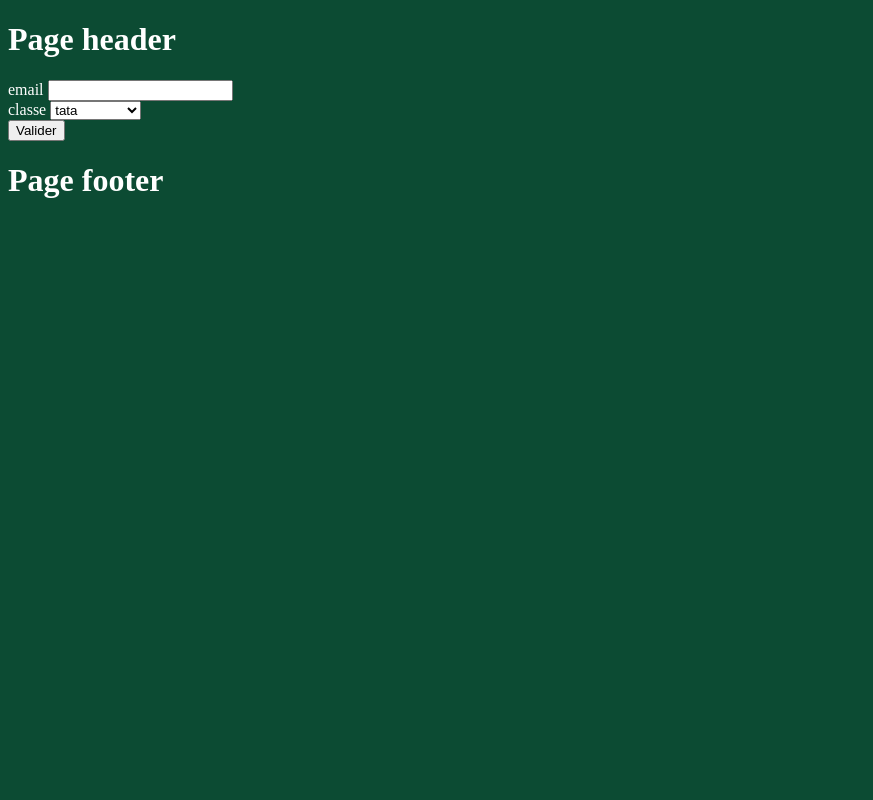
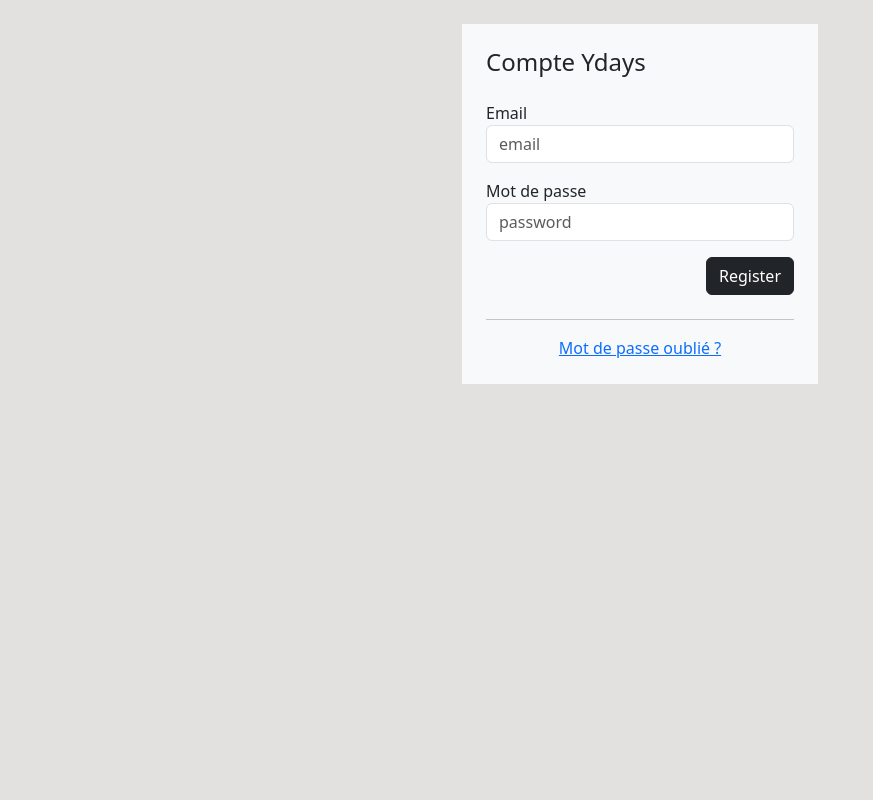
Before and after one commit to Riukotashi/site-bsi-ydayslyon, a Django app: page / in a window 1280 px wide. Shown: the whole page, without its empty margins (0-873 px from the left). Run offline with Django 3.2, Linux system fonts and the light colour scheme; some libraries are stand-ins or nearby versions.

Commit message:
ajout de la base de recuperation de mdp

```diff
--- a/bsiydayslyon/urls.py
+++ b/bsiydayslyon/urls.py
@@ -18,6 +18,6 @@ from django.urls import path, include
 
 urlpatterns = [
     path('', include('manageldapusers.urls')),
-    path('verification/', include('verify_email.urls')),
+    # path('verification/', include('verify_email.urls')),
     path('admin/', admin.site.urls),
 ]
--- a/manageldapusers/models.py
+++ b/manageldapusers/models.py
@@ -1,8 +1,8 @@
 from django.db import models
+
 
 # Create your models here.
 class LdapUser(models.Model):
-
     CHOICES = (
         ('toto', 'tata'),
         ('LIM', 'LIMART'),
@@ -19,10 +19,9 @@ class LdapUser(models.Model):
     username = models.CharField(max_length=255, unique=True)
     email = models.EmailField(unique=True)
     # Est-ce que l'utilisateur à validé son inscription
-    is_active =     models.BooleanField(default=False)
+    is_active = models.BooleanField(default=False)
     # Est-ce que le compte a été validé par un admin
     isValidated = models.BooleanField(default=False)
-
 
     # def save(self, *args, **kwargs):
     #     self.name = self.name.upper()
--- a/manageldapusers/templates/manageldapusers/index.html
+++ b/manageldapusers/templates/manageldapusers/index.html
@@ -1,22 +1,43 @@
 {% extends 'layout.html' %}
+{% load bootstrap5 %}
 
 
 {% block title %}Accueil{% endblock title %}
 
 {% block content %}
-<form action="/" method="post" class="join-form mt-8 m-auto">
-    {% csrf_token %}
+    <div class="container">
+        <div class="row">
+            <div class="col-md-4 offset-md-4">
+                <div class="login-form bg-light mt-4 p-4">
+                    <form action="{% url 'homepage' %}" method="post" class="row g-3">
+                    {% csrf_token %}
 
-    <div class="mt-4">
-    email
-      {{ form.email }}
+                        <h4>Compte Ydays</h4>
+
+                        <div class="col-12">
+                            <label>Email</label>
+
+                                <input type="text" name="username" class="form-control" placeholder="email">
+
+                        </div>
+
+                        <div class="col-12">
+                            <label>Mot de passe</label>
+
+                                <input type="password" name="password" class="form-control" placeholder="password">
+
+                        </div>
+
+                        <div class="col-12">
+                            <button type="submit" class="btn btn-dark float-end">Register</button>
+                        </div>
+                    </form>
+                    <hr class="mt-4">
+                    <div class="col-12">
+                        <p class="text-center mb-0"> <a href="{% url 'forgotpassword' %}">Mot de passe oublié ?</a></p>
+                    </div>
+                </div>
+            </div>
+        </div>
     </div>
-    <div class="mt-4">
-    classe
-        {{ form.className }}
-      </div>
-    <div class="mt-4">
-      <input type="submit" value="Valider" class="bg-gray-900 p-3 cursor-pointer w-full">
-    </div>
-  </form>
 {% endblock content %}
--- a/manageldapusers/urls.py
+++ b/manageldapusers/urls.py
@@ -4,4 +4,5 @@ from . import views
 
 urlpatterns = [
     path('', views.homepage, name='homepage'),
+    path('/forgotpassword', views.forgot_password, name='forgotpassword'),
 ]
--- a/manageldapusers/views.py
+++ b/manageldapusers/views.py
@@ -1,19 +1,17 @@
-from django.db.models.fields import NullBooleanField
+import json
+import uuid
+
+from django.conf import settings
 from django.shortcuts import render
+from django.core.mail import send_mail
 
-from django.http import HttpResponse
-
-from django.shortcuts import render
-
-from .forms import registerForm
-
-from .models import LdapUser
-
-from verify_email.email_handler import send_verification_email
+from manageldapusers.forms import registerForm
+from manageldapusers.models import LdapUser
 
 
 def homepage(request):
-    #return render(request, 'manageldapusers/index.html', locals())
+    # send_reset_password_mail('lol je suis le lien', ['kevin.monot@ynov.com'])
+    # return render(request, 'manageldapusers/index.html', locals())
 
     if request.method == 'POST':
         # initialise le formulaire avec les données envoyées
@@ -30,23 +28,45 @@ def homepage(request):
             if str(request.POST.get('className', False)) == choice[0]:
                 choice_is_valid = True
                 print('choix')
-        # if "toto" in CHOICES:
-        #     print("c'est bien les bons trucs de bg")
         if choice_is_valid:
             print("choice fonctionne")
 
         if splitted_email[1] == "protonmail.com" and choice_is_valid:
             student.firstname = splitted_email[0].split('.')[0].capitalize()
             student.lastname = splitted_email[0].split('.')[1].upper()
-            student.fullname = student.lastname + " "+ student.firstname
+            student.fullname = student.lastname + " " + student.firstname
             student.username = (student.firstname[0] + student.lastname).lower()
             # ça marche pas parce que db sqlite
             # inactive_user = send_verification_email(request, student)
             student.save()
-        else :
+        else:
             print("caca")
 
     else:
-        form = registerForm() # le formulaire à afficher sur la page
+        form = registerForm()  # le formulaire à afficher sur la page
 
     return render(request, 'manageldapusers/index.html', locals())
+
+
+def send_reset_password_mail(link_to_send, ldap_user):
+    subject = "YDAYS INFRA RESEST PASSWORD"
+    message = link_to_send
+    try:
+        send_mail(subject, message, settings.DEFAULT_FROM_EMAIL, [ldap_user])
+        return True
+    except:
+        return False
+
+
+def forgot_password(request):
+    if request.method == 'POST':
+        email = request.POST.__getitem__('email')
+        #a implementer avec la bdd/ldap3 , check si il existe deja
+        send_reset_password_mail(link_to_send=generate_unique_link(),ldap_user=email)
+
+        return render(request, 'manageldapusers/forgotPassword.html', locals())
+    return render(request, 'manageldapusers/forgotPassword.html', locals())
+
+
+def generate_unique_link():
+    return uuid.uuid4().hex[:24]
--- a/static/css/style.css
+++ b/static/css/style.css
@@ -1,4 +1,7 @@
 body {
-    background-color: #0c4b33;
-    color: #fff;
+    background-color: #e3e0e0;
   }
+.center_div{
+    margin: 0 auto;
+    width:50% /* value of your choice which suits your alignment */
+}
--- a/templates/layout.html
+++ b/templates/layout.html
@@ -1,4 +1,10 @@
+{% load bootstrap5 %}
+{% bootstrap_css %}
+{% bootstrap_javascript %}
+{% bootstrap_messages %}
+
 {% load static %}
+
 <!DOCTYPE html>
 <html>
   <head>
@@ -8,14 +14,6 @@
     <link rel="stylesheet" href="{% static 'css/style.css' %}">
   </head>
   <body>
-    <header>
-      <h1>Page header</h1>
-    </header>
-
     {% block content %}{% endblock content %}
-
-    <footer>
-      <h1>Page footer</h1>
-    </footer>
   </body>
 </html>
```
Also changed, not shown: bsiydayslyon/settings.py (+57 -9 lines), manageldapusers/templates/manageldapusers/forgotPassword.html (added, +34 -0 lines).
